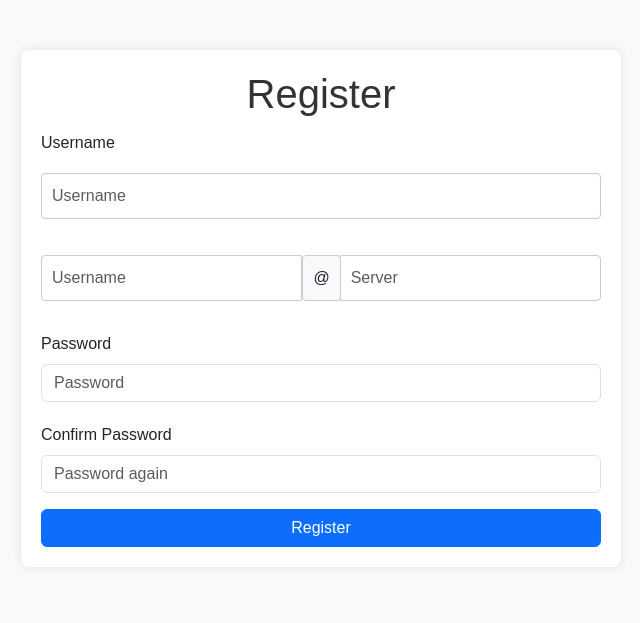
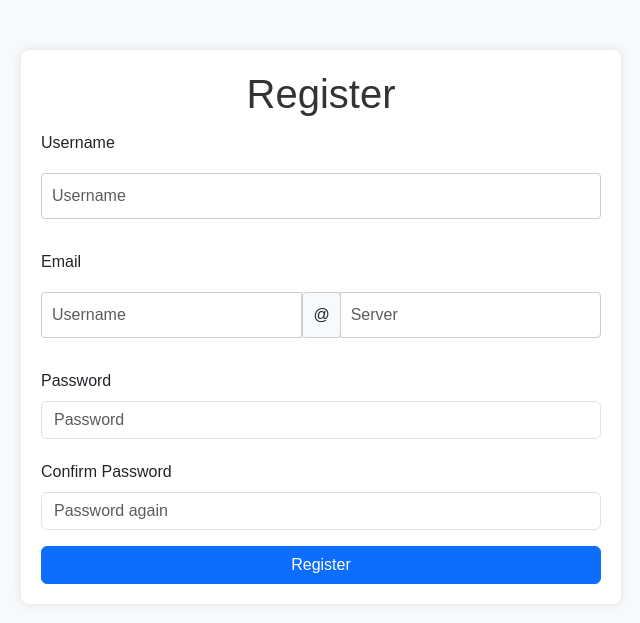
Before and after one commit to danil123zxc/todolist, a Flask app: page /register in a window 1280 px wide. Shown: the part 56-679 px from the top of the page, without its empty margins (319-959 px from the left). Run offline with Flask 3, Linux system fonts and the light colour scheme.

Commit message:
Email registration bug fix

```diff
--- a/app.py
+++ b/app.py
@@ -7,13 +7,25 @@ from sqlalchemy import or_
 from flask_migrate import Migrate
 from helper import is_valid_date
 
+#CS50 Final Project
+
+#Ten Danil from Moscow, Russia
+
+#Github: danilten123zxc
+
+#edx username: daniltenzxc123
+
+#Today is 2025-01-29
+
+
 app = Flask(__name__)
+
 # Connecting to the database
 app.config['SQLALCHEMY_DATABASE_URI'] = 'sqlite:///todolist.db'
 # Turn off modification notifications
 app.config['SQLALCHEMY_TRACK_MODIFICATIONS'] = False
 
-#Configure session to use filesystem
+# Configure session to use filesystem
 app.config['SESSION_TYPE'] = 'filesystem'
 app.config["SESSION_PERMANENT"] = False
 Session(app)
@@ -22,6 +34,7 @@ Session(app)
 db = SQLAlchemy(app)
 migrate = Migrate(app, db)
 
+# User model
 class User(db.Model):
     __tablename__ = 'users'
     id = db.Column(db.Integer, primary_key=True, autoincrement=True)
@@ -30,6 +43,7 @@ class User(db.Model):
     email = db.Column(db.String(100), nullable=False, unique=True)
     tasks = db.relationship('Task', backref='user', lazy=True)
 
+# Task model
 class Task(db.Model):
     __tablename__ = 'tasks'
     id = db.Column(db.Integer, primary_key=True, autoincrement=True)
@@ -42,8 +56,7 @@ class Task(db.Model):
     deadline_date = db.Column(db.String(50))
     deadline_time = db.Column(db.String(50))
 
-
-
+# Route for the main page
 @app.route('/')
 def index():
     # Main page with current user's todo list
@@ -53,11 +66,12 @@ def index():
     name = db.session.execute(db.select(User).filter_by(id=session["user_id"])).scalar_one()
     tasks = db.session.execute(db.select(Task).filter_by(user_id=session["user_id"])).scalars().all()
     db.session.commit()
-    return render_template('index.html', name = name.username, tasks=tasks)
+    return render_template('index.html', name=name.username, tasks=tasks)
 
+# Route for login page
 @app.route('/login', methods=['GET', 'POST'])
 def login():
-    #Login page
+    # Login page
     session.clear()
     if request.method == "POST":
         username_or_email = request.form.get('username')
@@ -72,23 +86,22 @@ def login():
 
     return render_template('login.html')
 
+# Route for registration page
 @app.route('/register', methods=['GET', 'POST'])
 def register():
     # Registration page
     session.clear()
     if request.method == "POST":
         username = request.form.get('username')
-        #Making email adress from username and server
+        # Making email address from username and server
         name = request.form.get('email')
         server = request.form.get('server')
-        try:
-            email = name + '@' + server
-        except:
+        if not name or not server:
             return render_template('register.html', message='Invalid email')
+        email = name + '@' + server
 
         password = request.form.get('password')
         confirm_password = request.form.get('confirm_password')
-
 
         # Checking if passwords match
         if password != confirm_password:
@@ -107,6 +120,7 @@ def register():
         return redirect('/')
     return render_template('register.html')
 
+# Route for adding a new task
 @app.route('/add', methods=['GET', 'POST'])
 def add():
     # Adding new task
@@ -114,7 +128,7 @@ def add():
         task = request.form.get('task')
         notes = request.form.get('notes')
         status = request.form.get('status')
-        #Current date and time
+        # Current date and time
         dt = datetime.now()
         date = dt.date()
         time = dt.strftime("%H:%M")
@@ -123,7 +137,7 @@ def add():
         deadline_time = request.form.get('deadline_time')
 
         if is_valid_date(deadline_date, deadline_time) == False:
-                return render_template('add.html', message='Invalid date or time')
+            return render_template('add.html', message='Invalid date or time')
 
         user_id = session['user_id']
         try:
@@ -138,27 +152,24 @@ def add():
         return redirect('/')
     return render_template('add.html')
 
+# Route for editing a task
 @app.route('/edit/<int:task_id>', methods=['GET', 'POST'])
 def edit(task_id):
     task = db.session.execute(db.select(Task).filter_by(id=task_id, user_id=session["user_id"])).scalar_one()
     if request.method == 'POST':
-
         deadline_date = request.form['deadline_date']
         deadline_time = request.form['deadline_time']
         task.task = request.form['task']
 
-
         dt = datetime.now()
         date = dt.date()
         time = dt.strftime("%H:%M")
-
 
         if deadline_date and deadline_time:
             if is_valid_date(deadline_date, deadline_time) == False:
                 return render_template('edit.html', task=task, message='Invalid date or time')
             task.deadline_date = deadline_date
             task.deadline_time = deadline_time
-
 
         task.date = date
         task.time = time
@@ -168,6 +179,7 @@ def edit(task_id):
         return redirect('/')
     return render_template('edit.html', task=task)
 
+# Route for changing password
 @app.route('/changepwd', methods=['GET', 'POST'])
 def changepwd():
     if request.method == 'POST':
@@ -184,6 +196,7 @@ def changepwd():
         return redirect('/')
     return render_template('changepwd.html')
 
+# Route for deleting a task
 @app.route('/delete/<int:task_id>', methods=['POST'])
 def delete(task_id):
     task = db.session.execute(db.select(Task).filter_by(id=task_id, user_id=session["user_id"])).scalar_one()
@@ -191,6 +204,7 @@ def delete(task_id):
     db.session.commit()
     return redirect('/')
 
+# Route for logging out
 @app.route('/logout')
 def logout():
     session.clear()
--- a/templates/add.html
+++ b/templates/add.html
@@ -9,10 +9,12 @@
             <div>
 
                 <div class = "mb-3">
+                    <label for="task" class="form-label">Task name</label>
                     <input type="text" class = "form-control" autocomplete="off" name="task" placeholder="Task name">
                 </div>
 
                 <div class = "mb-3">
+                    <label for="notes" class="form-label">Notes</label>
                     <input type="text" class = "form-control" autocomplete="off" name="notes" placeholder="Notes">
                 </div>
 
@@ -24,6 +26,9 @@
                 <div class = "mb-3">
                     <label for="time" class="form-label">Time</label>
                     <input type="time" class = "form-control" autocomplete="off" name="deadline_time" placeholder="Time">
+                </div>
+                <div class = "mb-3">
+                    <label for="status" class="form-label">Status</label>
                 </div>
 
                 <input type="radio" id="not_started" name="status" value="not_started">
--- a/templates/register.html
+++ b/templates/register.html
@@ -11,11 +11,16 @@
                 <label for="username" class="form-label">Username</label>
                 <input type="text" class="form-control" id="username" name="username" autocomplete="off" placeholder="Username" required>
             </div>
-            <div class="input-group mb-3">
-                <input type="text" class="form-control" placeholder="Username" aria-label="Username">
-                <span class="input-group-text" id="sign">@</span>
-                <input type="text" class="form-control" placeholder="Server" aria-label="Server">
+
+            <div class="mb-3">
+                <label for="email" class="form-label">Email</label>
+                <div class="input-group">
+                    <input type="text" class="form-control" id="email" name="email" placeholder="Username" aria-label="Username">
+                    <span class="input-group-text" id="sign">@</span>
+                    <input type="text" class="form-control" name="server" placeholder="Server" aria-label="Server">
+                </div>
             </div>
+
             <div class="mb-3">
                 <label for="password" class="form-label">Password</label>
                 <input type="password" class="form-control" id="password" name="password" autocomplete="off" placeholder="Password" required>
```
Also changed, not shown: instance/todolist.db, 2 other files.
